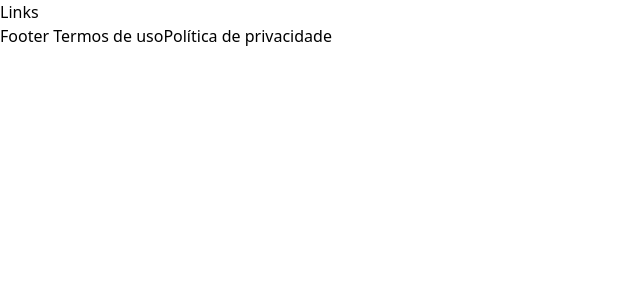
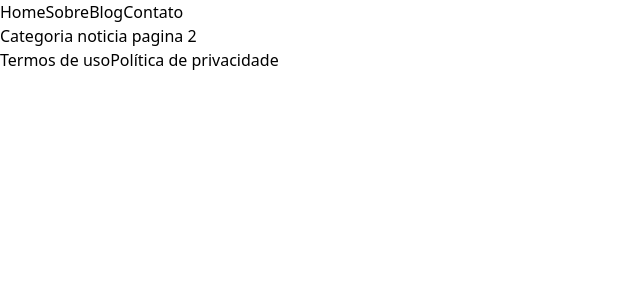
Before and after one commit to rhfactordev/rhfactor-site, a Nuxt app: page /blog/noticia/page/2 in a window 1280 px wide. Shown: the top 300 px of the page, without its empty margins (0-640 px from the left). Built offline with nearby package versions, Linux system fonts and the light colour scheme.

Commit message:
Navegação Blog

```diff
--- a/layouts/default.vue
+++ b/layouts/default.vue
@@ -1,13 +1,13 @@
 <template>
   <header>
-    Links
+    <nuxt-link to="/">Home</nuxt-link>
+    <nuxt-link to="/sobre">Sobre</nuxt-link>
+    <nuxt-link to="/blog">Blog</nuxt-link>
+    <nuxt-link to="/contato">Contato</nuxt-link>
   </header>
   <slot />
   <footer>
-    Footer
-
     <nuxt-link to="/termos-de-uso">Termos de uso</nuxt-link>
     <nuxt-link to="/privacidade">Política de privacidade</nuxt-link>
-
   </footer>
 </template>
--- /dev/null
+++ b/pages/blog/[category]/[source].vue
@@ -0,0 +1,9 @@
+<template>
+  <p>Detalhar post {{categorySource}} {{ source }}</p>
+</template>
+
+<script setup>
+const route = useRoute()
+const source = route.params.source
+const categorySource = route.params.category
+</script>
--- /dev/null
+++ b/pages/blog/[category]/index.vue
@@ -0,0 +1,9 @@
+
+<template>
+  <p>Index categoria {{categorySource}}</p>
+</template>
+
+<script setup>
+const route = useRoute()
+const categorySource = route.params.category
+</script>
--- /dev/null
+++ b/pages/blog/[category]/page/[id].vue
@@ -0,0 +1,9 @@
+<template>
+  <p>Categoria {{categorySource}} pagina {{page}}</p>
+</template>
+
+<script setup>
+const route = useRoute()
+const page = route.params.id
+const categorySource = route.params.category
+</script>
--- /dev/null
+++ b/pages/blog/index.vue
@@ -0,0 +1,9 @@
+<template>
+  <p>Index sem categoria</p>
+
+  <nuxt-link to="/blog/noticia">Noticia</nuxt-link>
+  <nuxt-link to="/blog/noticia/page/2">Noticia Page 2</nuxt-link>
+  <nuxt-link to="/blog/noticia/materia">Noticia Matéria</nuxt-link>
+  <nuxt-link to="/blog/page/2">Página 2</nuxt-link>
+
+</template>
--- /dev/null
+++ b/pages/blog/page/[id].vue
@@ -0,0 +1,8 @@
+<template>
+  <p>Sem Categoria pagina {{page}}</p>
+</template>
+
+<script setup>
+const route = useRoute()
+const page = route.params.id
+</script>
--- /dev/null
+++ b/pages/sobre.vue
@@ -0,0 +1,13 @@
+<template>
+
+</template>
+
+<script>
+export default {
+  name: "sobre"
+}
+</script>
+
+<style scoped>
+
+</style>
```
